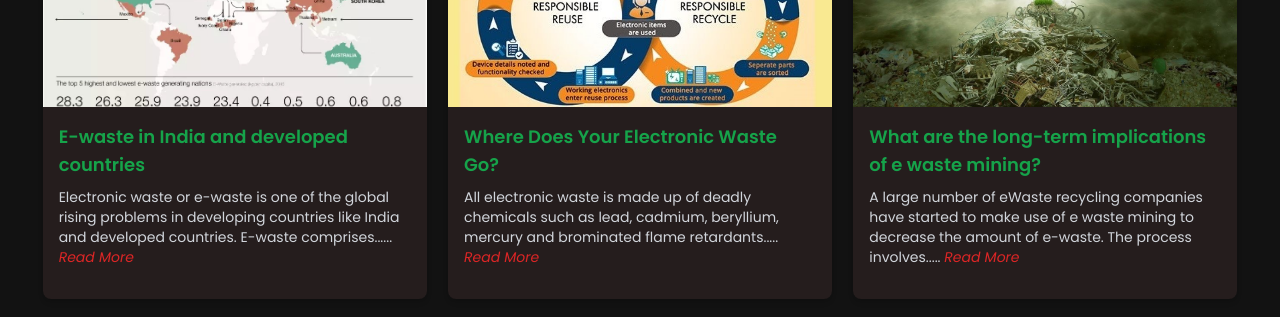
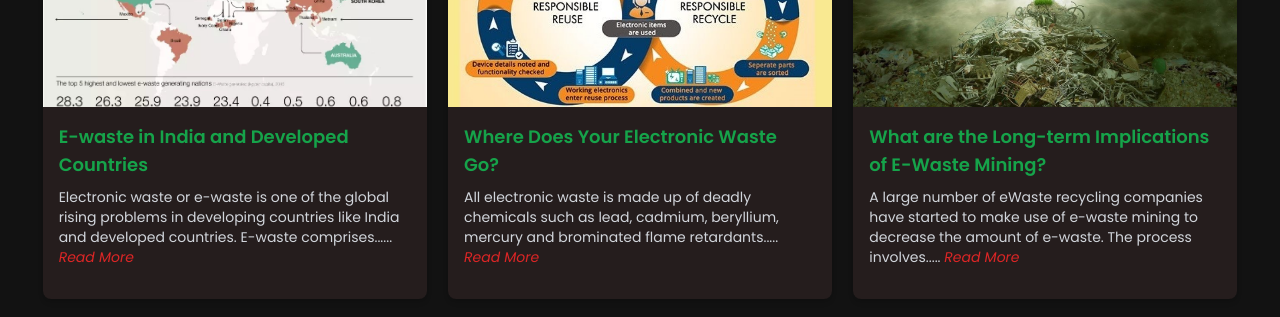
Before and after one commit to atul-10-01/ScrapSmart, a React (Vite) app: page / in a window 1280 px wide. Shown: the part 3620-3937 px from the top of the page. Built offline with nearby package versions, Linux system fonts and the light colour scheme.

Commit message:
fixing seo score

```diff
--- a/src/components/Blogs.jsx
+++ b/src/components/Blogs.jsx
@@ -6,7 +6,6 @@ import blog3 from '../assets/blog-3.jpg';
 import blog4 from '../assets/blog-4.jpg';
 import blog5 from '../assets/blog-5.jpg';
 import blog6 from '../assets/blog-6.jpg';
-
 
 const Blogs = () => {
   return (
@@ -24,51 +23,59 @@ const Blogs = () => {
       </div>
       <div className='grid grid-cols-1 gap-4 px-4 py-8 mt-5 sm:grid-cols-2 lg:grid-cols-3'>
         <div className='bg-[#3728288a] pb-4 rounded-lg shadow-md max-w-sm mx-auto hover:shadow-gray-400/40'>
-          <Link to="/blog1"><img src={blog1} alt='blog' className='w-full h-56 object-cover rounded-t-lg' /></Link>
+          <Link to="/blog1" aria-label="Read more about Understanding Electronic Waste">
+            <img src={blog1} alt='Understanding Electronic Waste' className='w-full h-56 object-cover rounded-t-lg' />
+          </Link>
           <div className='p-4'>
             <h3 className='text-lg font-semibold text-green-600 mb-2'>Understanding Electronic Waste</h3>
-            <p className='text-gray-300 text-sm'>In today's tech-driven world, electronic devices have become an integral part of our daily lives. From smartphones to laptops, we rely heavily on these gadgets..... <Link to="/blog1" className='text-red-600 italic font-normal'>Read More</Link></p>
+            <p className='text-gray-300 text-sm'>In today's tech-driven world, electronic devices have become an integral part of our daily lives. From smartphones to laptops, we rely heavily on these gadgets..... <Link to="/blog1" className='text-red-600 italic font-normal' aria-label="Read more about Understanding Electronic Waste">Read More</Link></p>
           </div>
         </div>
         <div className='bg-[#3728288a] pb-4 rounded-lg shadow-md max-w-sm mx-auto hover:shadow-gray-400/40'>
-          <Link to="/blog2"><img src={blog2} alt='blog' className='w-full h-56 object-cover rounded-t-lg' /></Link>
+          <Link to="/blog2" aria-label="Read more about How to Manage Your Electronic Devices Responsibly">
+            <img src={blog2} alt='How to Manage Your Electronic Devices Responsibly' className='w-full h-56 object-cover rounded-t-lg' />
+          </Link>
           <div className='p-4'>
             <h3 className='text-lg font-semibold text-green-600 mb-2'>How to Manage Your Electronic Devices Responsibly</h3>
-            <p className='text-gray-300 text-sm'>In an era where technology is constantly evolving, managing electronic devices responsibly has become...... <Link to="/blog2" className='text-red-600 italic font-normal'>Read More</Link></p>
+            <p className='text-gray-300 text-sm'>In an era where technology is constantly evolving, managing electronic devices responsibly has become...... <Link to="/blog2" className='text-red-600 italic font-normal' aria-label="Read more about How to Manage Your Electronic Devices Responsibly">Read More</Link></p>
           </div>
         </div>
         <div className='bg-[#3728288a] pb-4 rounded-lg shadow-md max-w-sm mx-auto hover:shadow-gray-400/40'>
-          <Link to="/blog3"><img src={blog3} alt='blog' className='w-full h-56 object-cover rounded-t-lg' /></Link>
+          <Link to="/blog3" aria-label="Read more about the Importance of Responsible Disposal of Electronic Waste">
+            <img src={blog3} alt='Importance of Responsible Disposal of Electronic Waste' className='w-full h-56 object-cover rounded-t-lg' />
+          </Link>
           <div className='p-4'>
-            <h3 className='text-lg font-semibold text-green-600 mb-2'>Importance of Responsible Disposal of Electronic Waste
-            </h3>
-            <p className='text-gray-300 text-sm'>As technology continues to advance at a rapid pace, the volume of electronic waste is growing exponentially...... <Link to="/blog3" className='text-red-600 italic font-normal'>Read More</Link></p>
+            <h3 className='text-lg font-semibold text-green-600 mb-2'>Importance of Responsible Disposal of Electronic Waste</h3>
+            <p className='text-gray-300 text-sm'>As technology continues to advance at a rapid pace, the volume of electronic waste is growing exponentially...... <Link to="/blog3" className='text-red-600 italic font-normal' aria-label="Read more about the Importance of Responsible Disposal of Electronic Waste">Read More</Link></p>
           </div>
         </div>
         <div className='bg-[#3728288a] pb-4 rounded-lg shadow-md max-w-sm mx-auto hover:shadow-gray-400/40'>
-          <Link to="/blog4"><img src={blog4} alt='blog' className='w-full h-56 object-cover rounded-t-lg' /></Link>
+          <Link to="/blog4" aria-label="Read more about E-waste in India and Developed Countries">
+            <img src={blog4} alt='E-waste in India and Developed Countries' className='w-full h-56 object-cover rounded-t-lg' />
+          </Link>
           <div className='p-4'>
-            <h3 className='text-lg font-semibold text-green-600 mb-2'>E-waste in India and developed countries</h3>
-            <p className='text-gray-300 text-sm'>Electronic waste or e-waste is one of the global rising problems in developing countries like India and developed countries. E-waste comprises...... <Link to="/blog4" className='text-red-600 italic font-normal'>Read More</Link></p>
+            <h3 className='text-lg font-semibold text-green-600 mb-2'>E-waste in India and Developed Countries</h3>
+            <p className='text-gray-300 text-sm'>Electronic waste or e-waste is one of the global rising problems in developing countries like India and developed countries. E-waste comprises...... <Link to="/blog4" className='text-red-600 italic font-normal' aria-label="Read more about E-waste in India and Developed Countries">Read More</Link></p>
           </div>
         </div>
         <div className='bg-[#3728288a] pb-4 rounded-lg shadow-md max-w-sm mx-auto hover:shadow-gray-400/40'>
-          <Link to="/blog5"><img src={blog5} alt='blog' className='w-full h-56 object-cover rounded-t-lg' /></Link>
+          <Link to="/blog5" aria-label="Read more about Where Does Your Electronic Waste Go?">
+            <img src={blog5} alt='Where Does Your Electronic Waste Go?' className='w-full h-56 object-cover rounded-t-lg' />
+          </Link>
           <div className='p-4'>
             <h3 className='text-lg font-semibold text-green-600 mb-2'>Where Does Your Electronic Waste Go?</h3>
-            <p className='text-gray-300 text-sm'>All electronic waste is made up of deadly chemicals such as lead, cadmium, beryllium, mercury and brominated flame retardants..... <Link to="/blog5" className='text-red-600 italic font-normal'>Read More</Link></p>
+            <p className='text-gray-300 text-sm'>All electronic waste is made up of deadly chemicals such as lead, cadmium, beryllium, mercury and brominated flame retardants..... <Link to="/blog5" className='text-red-600 italic font-normal' aria-label="Read more about Where Does Your Electronic Waste Go?">Read More</Link></p>
           </div>
         </div>
         <div className='bg-[#3728288a] pb-4 rounded-lg shadow-md max-w-sm mx-auto hover:shadow-gray-400/40'>
-          <Link to="/blog6"><img src={blog6} alt='blog' className='w-full h-56 object-cover rounded-t-lg' /></Link>
+          <Link to="/blog6" aria-label="Read more about the Long-term Implications of E-Waste Mining">
+            <img src={blog6} alt='What are the Long-term Implications of E-Waste Mining?' className='w-full h-56 object-cover rounded-t-lg' />
+          </Link>
           <div className='p-4'>
-            <h3 className='text-lg font-semibold text-green-600 mb-2'>What are the long-term implications of e waste mining? </h3>
-            <p className='text-gray-300 text-sm'>A large number of eWaste recycling companies have started to make use of e waste mining to decrease the amount of e-waste. The process involves..... <Link to="/blog6" className='text-red-600 italic font-normal'>Read More</Link></p>
+            <h3 className='text-lg font-semibold text-green-600 mb-2'>What are the Long-term Implications of E-Waste Mining?</h3>
+            <p className='text-gray-300 text-sm'>A large number of eWaste recycling companies have started to make use of e-waste mining to decrease the amount of e-waste. The process involves..... <Link to="/blog6" className='text-red-600 italic font-normal' aria-label="Read more about the Long-term Implications of E-Waste Mining">Read More</Link></p>
           </div>
         </div>
-
-
-
       </div>
     </div>
   );
```
